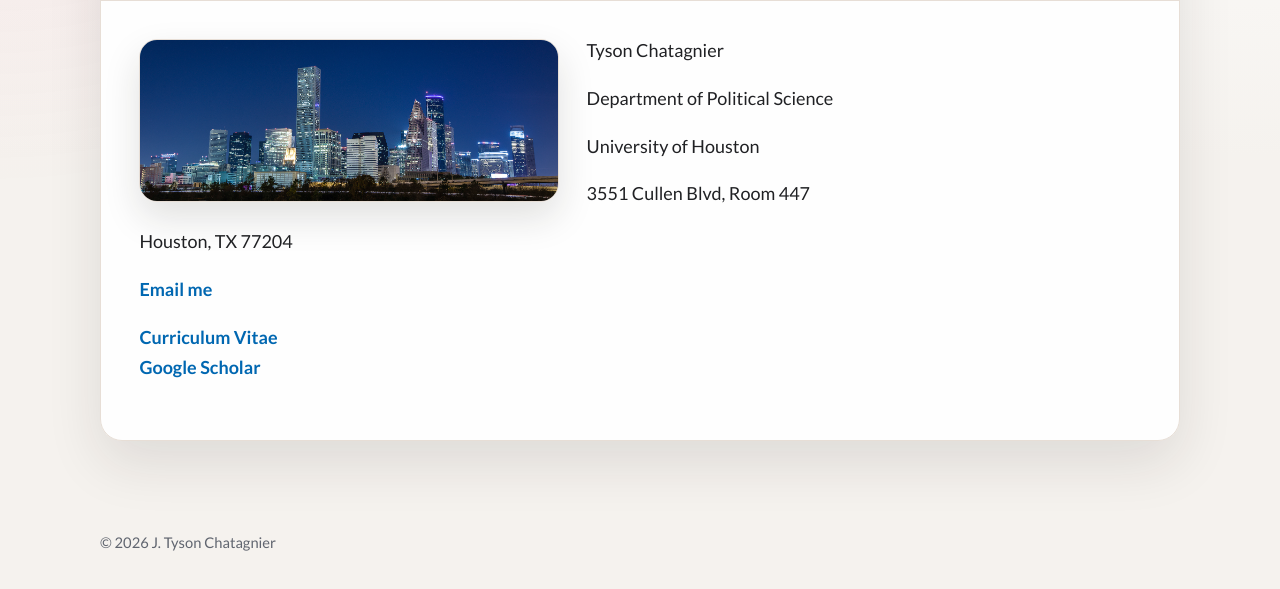
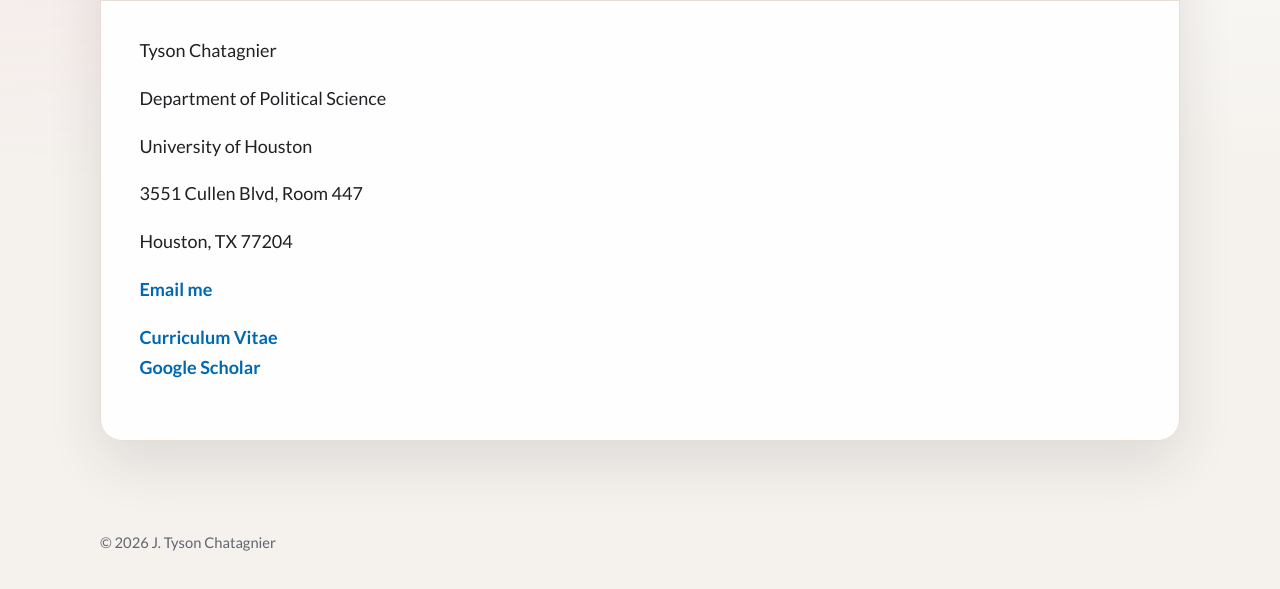
Before and after one commit to jtchatagnier/jtchatagnier.github.io, a plain HTML site: page contact.html in a window 1280 px wide. Shown: the part 355-944 px from the top of the page. Drawn offline with Linux system fonts and the light colour scheme.

Commit message:
Update contact file

```diff
--- a/contact.html
+++ b/contact.html
@@ -36,7 +36,6 @@
       </div>
       <div class="content">
 
-<img alt="" class="imageright" src="Uploads/houston_skyline.jpg"/>
 <p class="multent"> Tyson Chatagnier </p>
 <p class="multent"> Department of Political Science </p>
 <p class="multent"> University of Houston </p>
```
